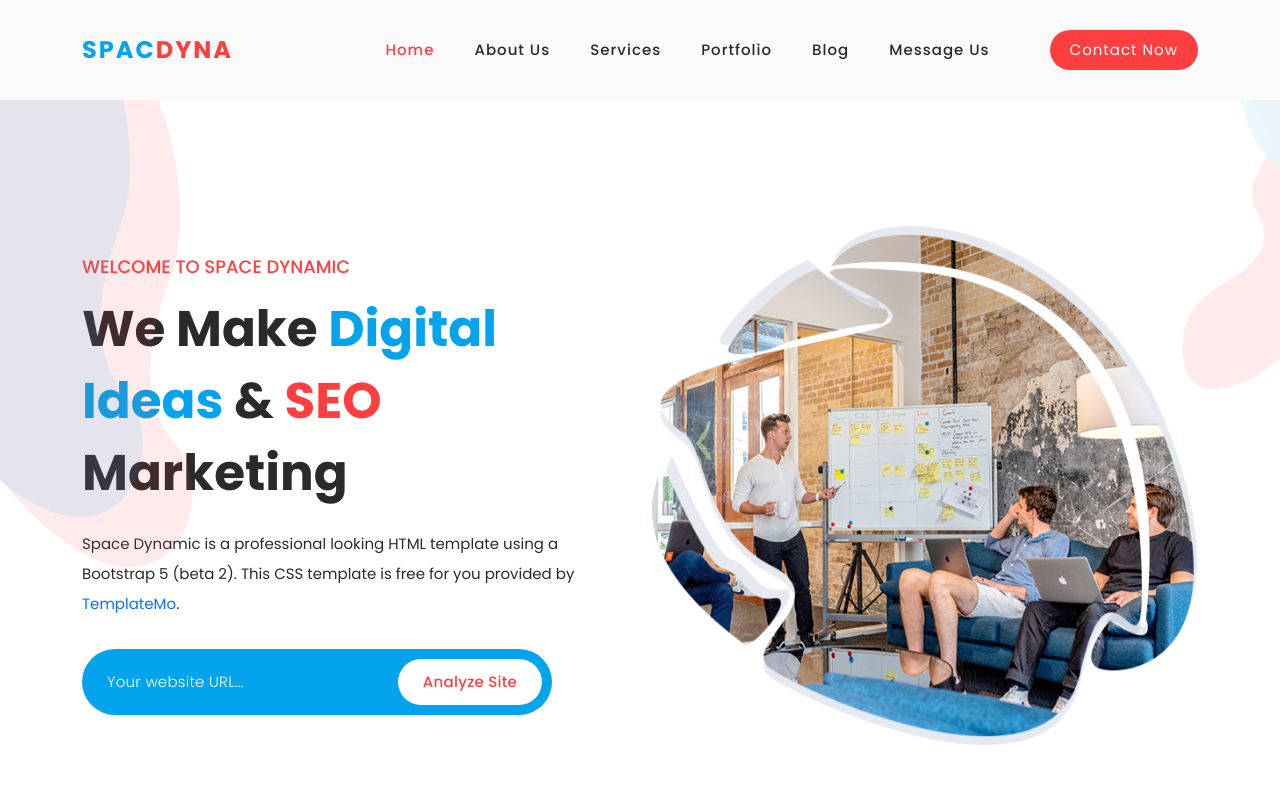
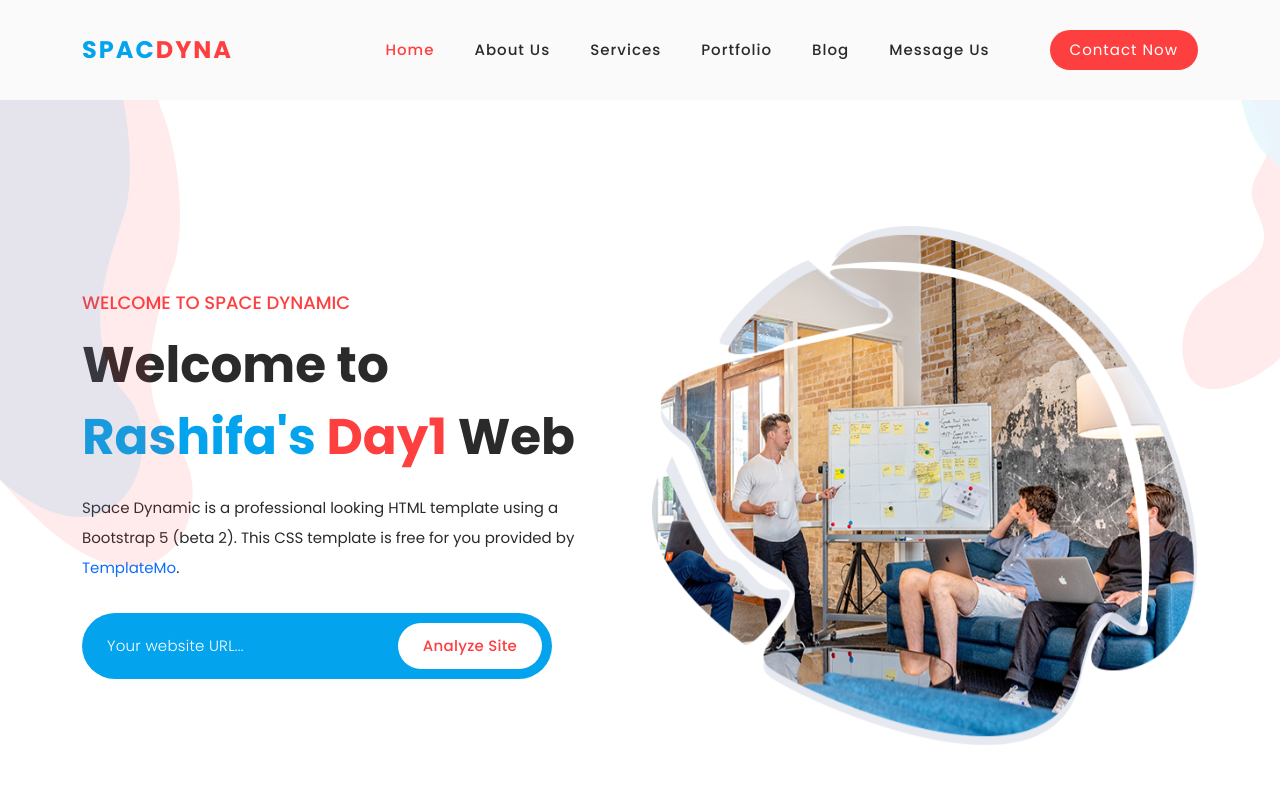
Before and after one commit to rashifanureen/day1, a plain HTML site: page index.html in a window 1280 px wide. Shown: the top 800 px of the page. Drawn offline with Linux system fonts and the light colour scheme.

Commit message:
Update index.html

```diff
--- a/index.html
+++ b/index.html
@@ -84,7 +84,7 @@ https://templatemo.com/tm-562-space-dynamic
             <div class="col-lg-6 align-self-center">
               <div class="left-content header-text wow fadeInLeft" data-wow-duration="1s" data-wow-delay="1s">
                 <h6>Welcome to Space Dynamic</h6>
-                <h2>We Make <em>Digital Ideas</em> &amp; <span>SEO</span> Marketing</h2>
+                <h2>Welcome to <em>Rashifa's </em> <span>Day1</span> Web</h2>
                 <p>Space Dynamic is a professional looking HTML template using a Bootstrap 5 (beta 2). This CSS template is free for you provided by <a rel="nofollow" href="https://templatemo.com/page/1" target="_parent">TemplateMo</a>.</p>
                 <form id="search" action="#" method="GET">
                   <fieldset>
@@ -423,4 +423,5 @@ https://templatemo.com/tm-562-space-dynamic
   <script src="assets/js/templatemo-custom.js"></script>
 
 </body>
+
 </html>
```
